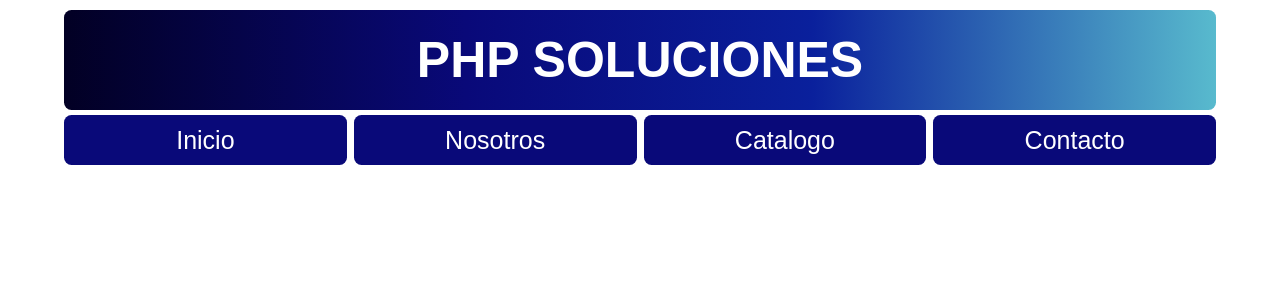
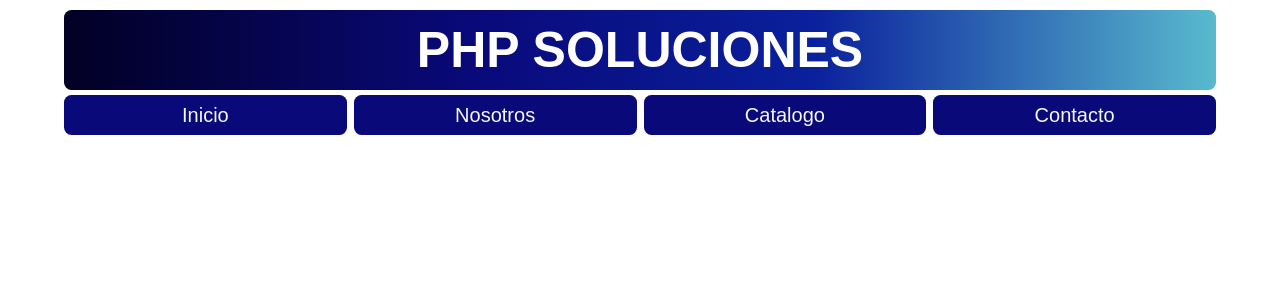
Before and after one commit to Luckord1989/Pruebas_estilos, a PHP site: page / in a window 1280 px wide. Shown: the top 300 px of the page. Run offline with PHP 8.4, Linux system fonts and the light colour scheme.

Commit message:
Documentos laptop

```diff
--- a/estilo.css
+++ b/estilo.css
@@ -4,7 +4,7 @@ body{
 }
 #header{
     width: 90%;
-    height: 150px;
+    height: 120px;
     display: grid;
     grid-template-columns: 1fr;
     grid-template-rows: 2fr 1fr;
@@ -22,7 +22,7 @@ body{
     display: flex;
     flex-direction: column;
     justify-content: center;
-    max-height: 100px;
+    max-height: 80px;
     border-radius: 7.5px;
 }
 
@@ -34,7 +34,7 @@ body{
     text-transform: uppercase;
 }
 #nav{
-    height: 50px;
+    height: 40px;
     width: 100%;
     display: grid;
     grid-template-columns: 1fr;
@@ -43,14 +43,14 @@ ul {
     list-style-type: none;
     margin-top: 0px;
     padding-left: 0px;
-    height: 50px;
+    height: 40px;
     display: grid;
     grid-template-columns: repeat(4,1fr);
     gap: 7px;
 }
 
 li {
-    background-color: rgb(9, 9, 121);
+    background-color: #090979;
     text-align: center;
     display: flex;
     flex-direction: column;
@@ -60,33 +60,77 @@ li {
 }
 
 a {
-    color: #ffffff;
+    color: #f7f8f5;
     text-decoration: none;
-    font-size: 25px;
+    font-size: 20px;
     font-family: Arial, Helvetica, sans-serif;
 }
 
 li:hover{
-    background-color: #1310cf;
+    background-color: #090979;
+    background: radial-gradient(circle,
+        #7096cc 0%,
+        #2d43bd 25%,
+        #163a9b 60%,
+        #090979 80%,
+        #000000 100%);
     transform: scale(1.03);
     font-weight: bold;
-    box-shadow: 0px 4px 6px #353434be;
+    box-shadow: 0px 5px 7px #141414be;
 }
 
-@media only screen and (max-width: 768px) {
+@media only screen and (max-width: 1024px) {
+    #header {
+        height: 40px;
+        grid-template-columns: 3fr 4fr;
+        grid-template-rows: 1fr;
+    }
+
     #header h1{
-        transition: 0.4s;
-        font-size: 45px;
+        font-size: 15px;
     }
 
     a {
-        font-size: 20px;
-        transition: 0.4s;
+        font-size: 15px;
+    }
+
+}
+
+@media only screen and (max-width: 768px){
+    #header {
+        grid-template-columns: 3fr 1fr;
+    }
+
+    .barra-movil{
+        display: flex;
+    }
+
+    #nav {
+        display: none;
     }
 }
 
-#section{
-    background-color: aqua;
-    display: flex;
-    margin: 20px auto;
+.barra-movil{
+    height: 30px;
+    width: 30px;
+    margin-left: 10px;
+    background-color: #090979;
+    border-radius: 5px;
+    display: none;
+    flex-direction: column;
+    justify-content: center;
+    align-items: center;
 }
+
+.barra-movil a {
+    width: 22px;
+    height: 18px;
+    display: grid;
+    grid-template-rows: repeat(3, 1fr);
+    gap: 3px;
+}
+
+.sub-barra{
+    background-color: #ffffff;
+    border-radius: 2px;
+}
--- a/index.php
+++ b/index.php
@@ -1,14 +1,23 @@
 <html lang="en">
+
 <head>
     <meta charset="UTF-8">
     <meta name="viewport" content="width=device-width, initial-scale=1.0">
     <link rel="stylesheet" href="estilo.css">
     <title>Document</title>
 </head>
+
 <body>
     <div id="header">
         <div id="titulo">
             <h1>PHP SOLUCIONES</h1>
+        </div>
+        <div class="barra-movil">
+            <a href="">
+                <div class="sub-barra"></div>
+                <div class="sub-barra"></div>
+                <div class="sub-barra"></div>
+            </a>
         </div>
         <div id="nav">
             <ul>
@@ -19,7 +28,14 @@
             </ul>
         </div>
     </div>
-
+    <div class="barra-movil">
+        <a href="">
+            <div class="sub-barra"></div>
+            <div class="sub-barra"></div>
+            <div class="sub-barra"></div>
+        </a>
+    </div>
 
 </body>
+
 </html>
```
